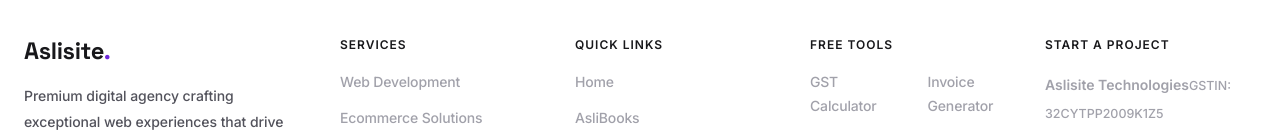
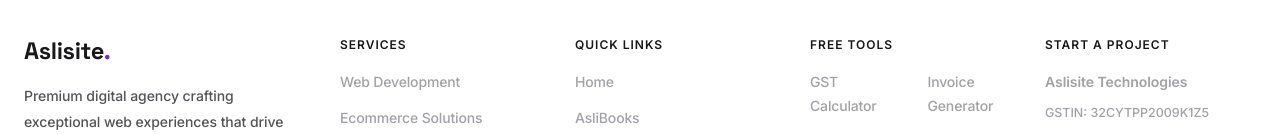
Before and after one commit to Aslisite/Aslisite, a React (Vite) app: page / in a window 1280 px wide. Shown: the part 5478-5613 px from the top of the page. Built offline with nearby package versions, Linux system fonts and the light colour scheme; no server answers.

Commit message:
Update Footer.jsx

```diff
--- a/src/components/Footer/Footer.jsx
+++ b/src/components/Footer/Footer.jsx
@@ -413,7 +413,7 @@ const Footer = () => {
                   </Typography>
                   <Box sx={{ mb: 2 }}>
                     <Typography
-                      variant="caption"
+                      variant="body2"
                       sx={{
                         color: colors.text.muted,
                         fontWeight: 600,
```
